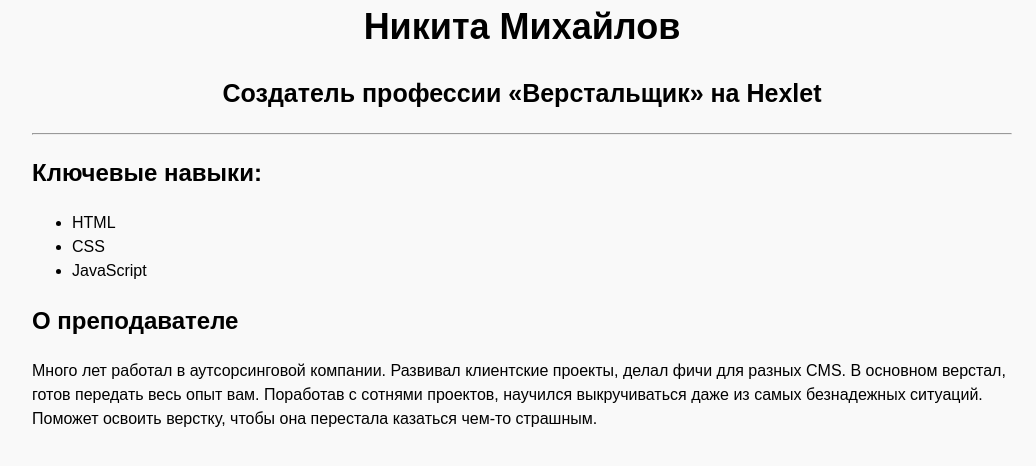
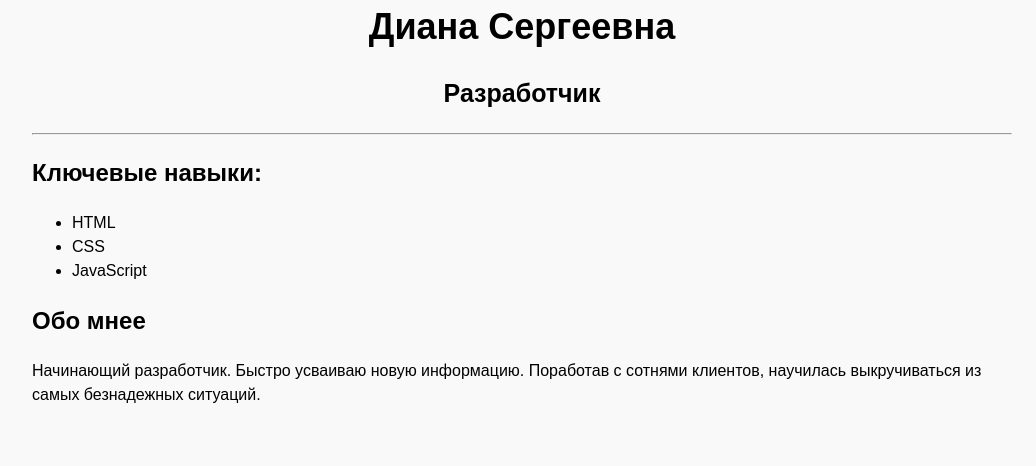
Before and after one commit to DilyaGal37/DilyaGal37.github.io, a plain HTML site: page index.html in a window 1280 px wide. Shown: the whole page, without its empty margins (118-1154 px from the left). Drawn offline with Linux system fonts and the light colour scheme.

Commit message:
Update index.html

```diff
--- a/index.html
+++ b/index.html
@@ -2,8 +2,8 @@
 
 <body>
 <main>
-    <h1>Никита Михайлов</h1>
-    <h2>Создатель профессии «Верстальщик» на Hexlet</h2>
+    <h1>Диана Сергеевна</h1>
+    <h2>Разработчик</h2>
 
     <hr>
 
@@ -17,13 +17,10 @@
     </section>
 
     <section>
-      <h2>О преподавателе</h2>
+      <h2>Обо мнее</h2>
       <p>
-        Много лет работал в аутсорсинговой компании. Развивал клиентские проекты,
-        делал фичи для разных CMS. В основном верстал, готов передать весь опыт
-        вам. Поработав с сотнями проектов, научился выкручиваться даже из самых
-        безнадежных ситуаций. Поможет освоить верстку, чтобы она перестала
-        казаться чем-то страшным.
+        Начинающий разработчик. Быстро усваиваю новую информацию.
+        Поработав с сотнями клиентов, научилась выкручиваться из самых безнадежных ситуаций.
       </p>
     </section>
   </main>
```
